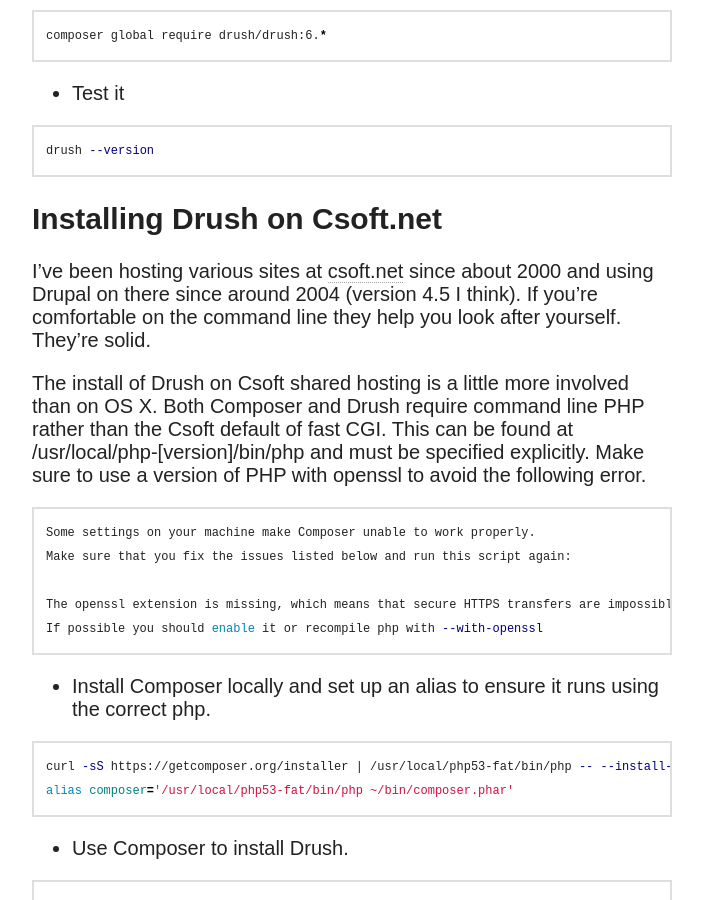
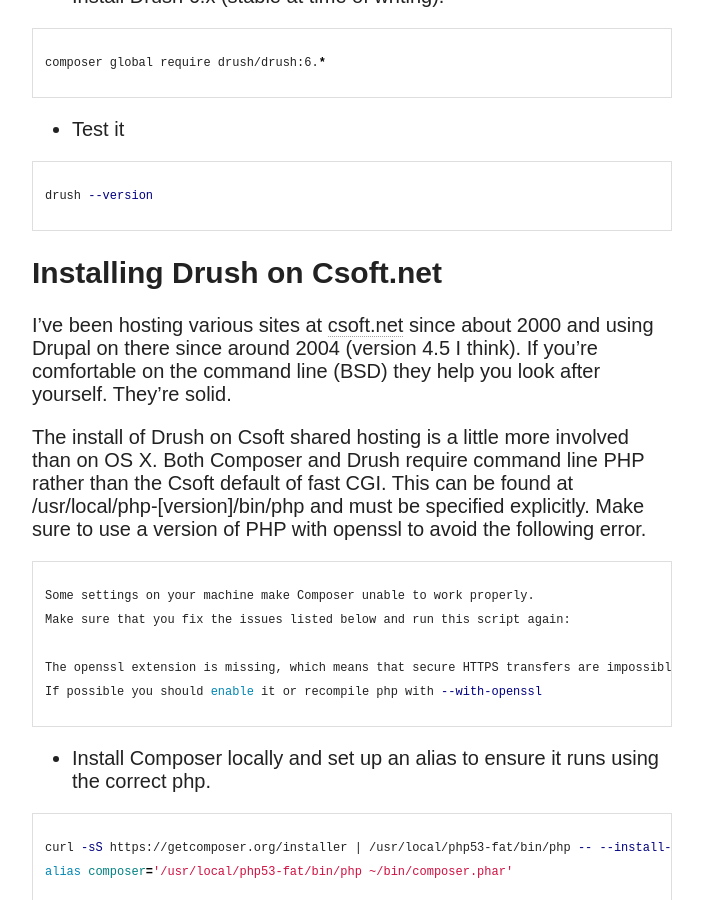
Before and after one commit to eggplantpasta/eggplantpasta.github.io, a Jekyll site: the page built from _posts/2014-03-30-installing-drush.md, in a window 1280 px wide and 900 px high, scrolled down 1046 px. Shown: the whole window, without its empty margins (318-1021 px from the left). Built offline with Jekyll 4.4.1, drawn with Linux system fonts in a browser that asks for light colours; nearby versions of some CDN libraries.

Commit message:
article edits

```diff
--- a/_config.yml
+++ b/_config.yml
@@ -37,6 +37,8 @@
     url: /about/
   - title: Articles
     url: /articles/
+  - title: Tags
+    url: /tags/
 
 # http://en.wikipedia.org/wiki/List_of_tz_database_time_zones
 timezone:    Australia/Perth
--- a/_posts/2014-03-30-installing-drush.md
+++ b/_posts/2014-03-30-installing-drush.md
@@ -16,72 +16,72 @@
 
 * Install [Composer](https://getcomposer.org/doc/00-intro.md#globally-on-osx-via-homebrew-) globally (via. homebrew).
 
-~~~bash
+{% highlight bash %}
 brew update
 brew tap josegonzalez/homebrew-php
 brew tap homebrew/versions
 brew install php55-intl
 brew install josegonzalez/php/composer
-~~~
+{% endhighlight %}
 
 * Install Drush 6.x (stable at time of writing).
 
-~~~bash
+{% highlight bash %}
 composer global require drush/drush:6.*
-~~~
+{% endhighlight %}
 
 * Test it
 
-~~~bash
+{% highlight bash %}
 drush --version
-~~~
+{% endhighlight %}
 
 ## Installing Drush on Csoft.net
 
-I've been hosting various sites at [csoft.net](https://www.csoft.net) since about 2000 and using Drupal on there since around 2004 (version 4.5 I think). If you're comfortable on the command line they help you look after yourself. They're solid.
+I've been hosting various sites at [csoft.net](https://www.csoft.net) since about 2000 and using Drupal on there since around 2004 (version 4.5 I think). If you're comfortable on the command line (BSD) they help you look after yourself. They're solid.
 
 The install of Drush on Csoft shared hosting is a little more involved than on OS X. Both Composer and Drush require command line PHP rather than the Csoft default of fast CGI. This can be found at /usr/local/php-[version]/bin/php and must be specified explicitly. Make sure to use a version of PHP with openssl to avoid the following error.
 
-~~~bash
+{% highlight bash %}
 Some settings on your machine make Composer unable to work properly.
 Make sure that you fix the issues listed below and run this script again:
 
 The openssl extension is missing, which means that secure HTTPS transfers are impossible.
 If possible you should enable it or recompile php with --with-openssl
-~~~
+{% endhighlight %}
 
 * Install Composer locally and set up an alias to ensure it runs using the correct php.
 
-~~~bash
+{% highlight bash %}
 curl -sS https://getcomposer.org/installer | /usr/local/php53-fat/bin/php -- --install-dir=bin
 alias composer='/usr/local/php53-fat/bin/php ~/bin/composer.phar'
-~~~
+{% endhighlight %}
 
 * Use Composer to install Drush.
 
-~~~bash
+{% highlight bash %}
 composer global require drush/drush:6.*
-~~~
+{% endhighlight %}
 
 * Add the following aliases to your .bash_profile. The drush alias uses the [currently recommended](https://drupal.org/node/1302418) way of running under a particular version of PHP by setting the DRUSH_PHP environment variable and calling the drush shell script.
 
-~~~bash
+{% highlight bash %}
 alias composer='/usr/local/php53-fat/bin/php ~/bin/composer.phar'
 alias drush='DRUSH_PHP=/usr/local/php53-fat/bin/php ~/.composer/vendor/drush/drush/drush'
-~~~
+{% endhighlight %}
 
 * Reset the environment and test your new drush install
 
-~~~bash
+{% highlight bash %}
 . ~/.bash_profile
 drush --version
-~~~
+{% endhighlight %}
 
 ## Updating Drush
 
 To update to a newer version in the future:
 
-~~~bash
+{% highlight bash %}
 composer self-update
 composer global update
-~~~
+{% endhighlight %}
```
Also changed, not shown: _posts/2014-03-29-getting-started-with-media-temple.md (+1 -1 lines), _posts/2014-04-05-drush-usage.md (+1 -1 lines), _posts/2014-04-06-drush-aliases.md (+1 -1 lines), _posts/2014-04-10-301-redirects.md (+2 -2 lines).
